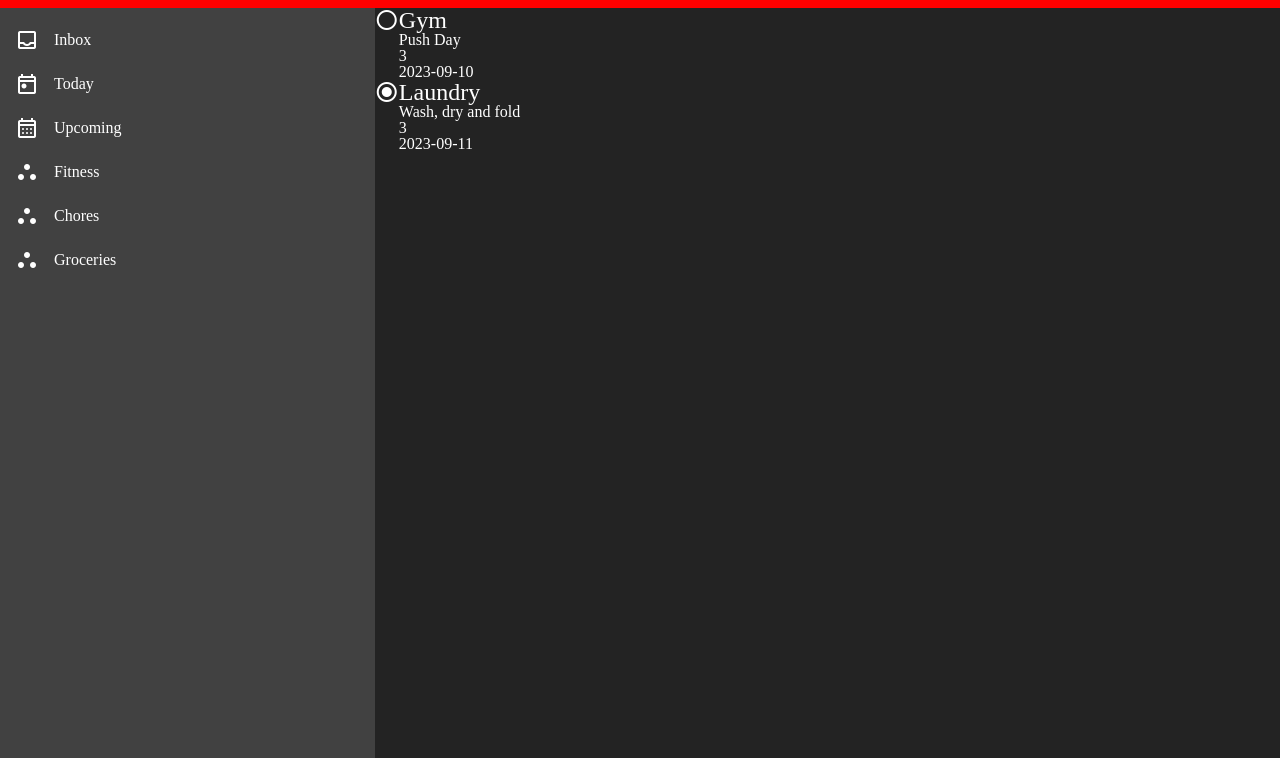
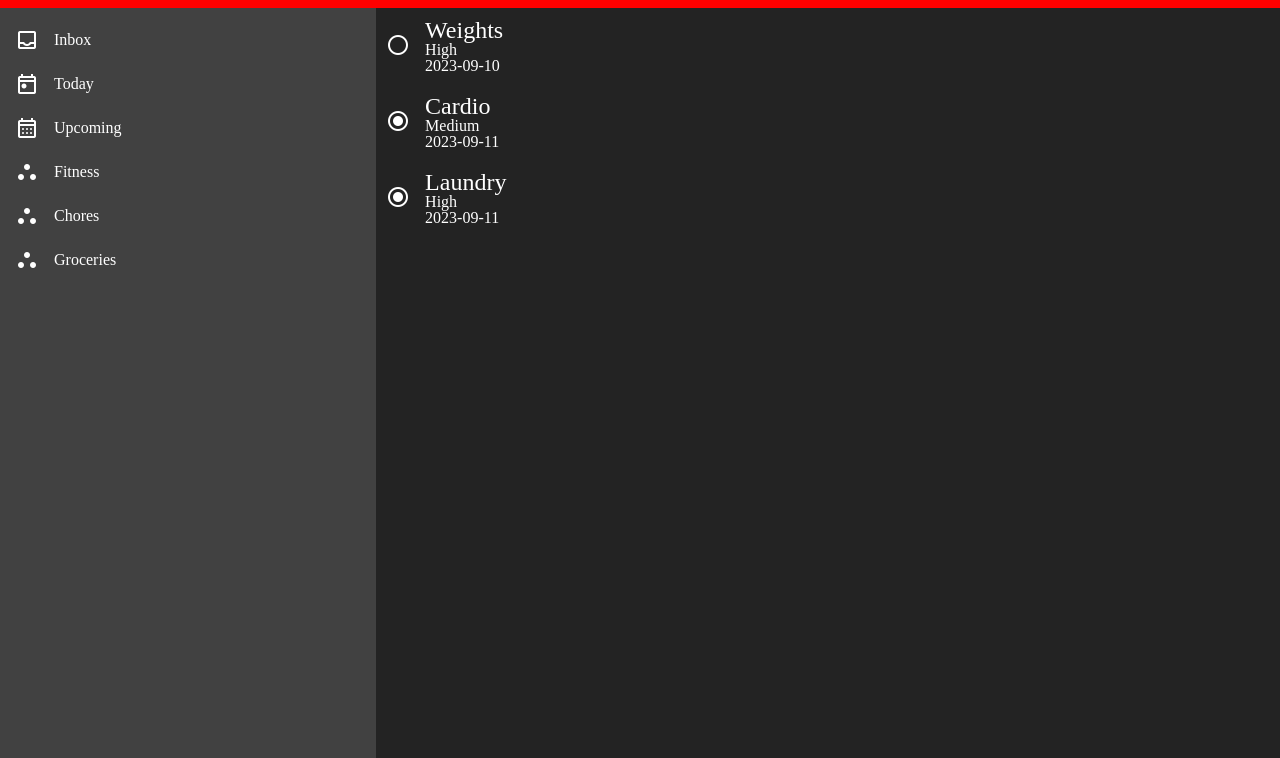
Before and after one commit to robleung/todo, a website with bundled scripts: page dist/index.html in a window 1280 px wide. Shown: the part 42-800 px from the top of the page. Built offline with nearby package versions, Linux system fonts and the light colour scheme.

Commit message:
styling updates

```diff
--- a/src/index.js
+++ b/src/index.js
@@ -3,6 +3,7 @@ import "./style.css";
 let todos = {};
 let projects = {};
 let uuid = 0;
+let priorityArr = ["Low", "Medium", "High"];
 
 const todo = (
   title,
@@ -43,13 +44,11 @@ function renderTodos() {
     todoRight.classList.add("todoRight");
     let todoTitle = document.createElement("div");
     todoTitle.innerHTML = todos[key].title;
-    let todoDescription = document.createElement("div");
-    todoDescription.innerHTML = todos[key].description;
     let todoPriority = document.createElement("div");
-    todoPriority.innerHTML = todos[key].priority;
+    todoPriority.innerHTML = priorityArr[todos[key].priority];
     let todoDate = document.createElement("div");
     todoDate.innerHTML = todos[key].dueDate;
-    todoRight.append(todoTitle, todoDescription, todoPriority, todoDate);
+    todoRight.append(todoTitle, todoPriority, todoDate);
     todo.append(todoLeft, todoRight);
     mainView.append(todo);
   });
@@ -151,8 +150,9 @@ function toggleSidePanel() {
 
 app();
 
-createTodo("Gym", "Push Day", "2023-09-10", "3", false);
-createTodo("Laundry", "Wash, dry and fold", "2023-09-11", "3", true);
+createTodo("Weights", "Push Day", "2023-09-10", "2", false);
+createTodo("Cardio", "Run", "2023-09-11", "1", true);
+createTodo("Laundry", "Wash, dry and fold", "2023-09-11", "2", true);
 createProject("Fitness");
 createProject("Chores");
 createProject("Groceries");
--- a/src/style.css
+++ b/src/style.css
@@ -226,6 +226,13 @@ body {
 
 .todo {
   display: flex;
+  margin: 10px;
+  border-radius: 5px;
+  align-items: center;
+  gap: 15px;
+}
+.todo:hover {
+  background-color: rgb(45, 115, 255);
 }
 .todoRight > div:first-child {
   font-size: x-large;
```
Also changed, not shown: dist/main.js.
